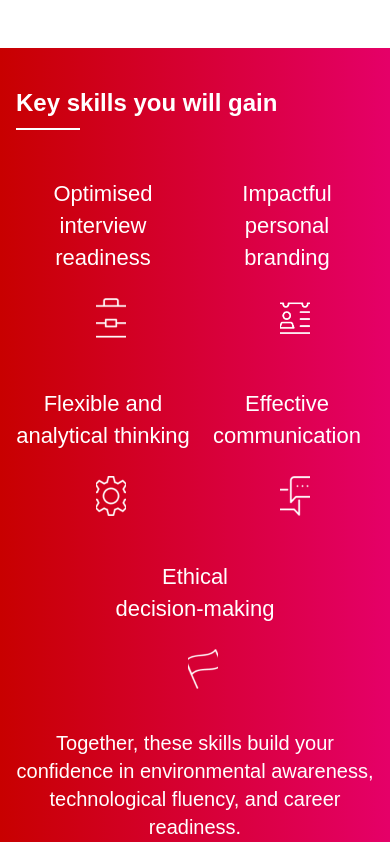
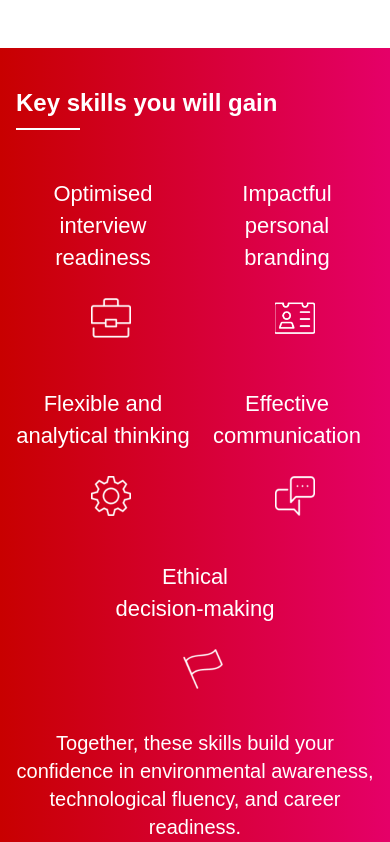
Before and after one commit to hardcraft123/acca-final, a React (Vite) app: page / in a window 390 px wide. Shown: the part 2212-3054 px from the top of the page. Built offline with nearby package versions, Linux system fonts and the light colour scheme; a web font is replaced by a local one.

Commit message:
increase key-skills-section icon width to display it properly in mobile screen

```diff
--- a/src/assets/styles/style.css
+++ b/src/assets/styles/style.css
@@ -510,7 +510,7 @@ h3.h3-fonts {
 }
 
 .key-skills-section img {
-    width: 30px;
+    width: 40px;
     height: 30px;
     margin-left: 0.7em;
 }
```
